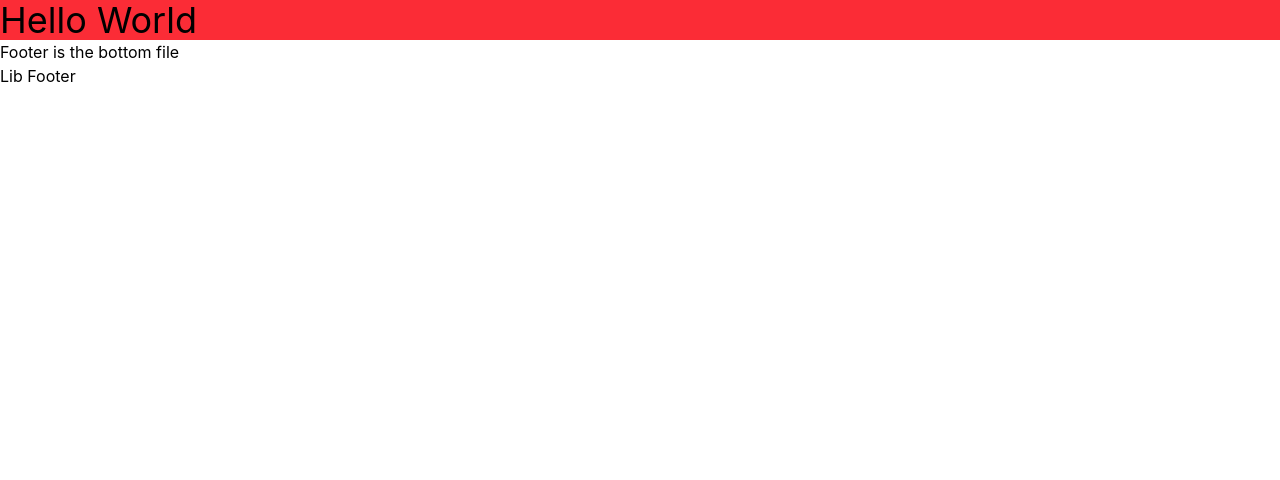
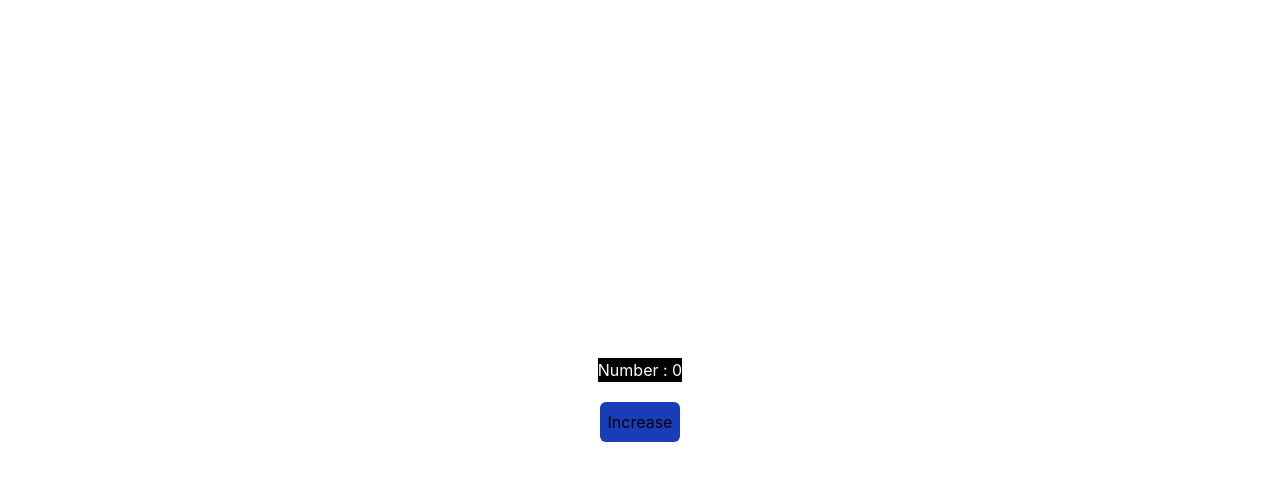
Before and after one commit to Chibuzo21/PrivateClass, a React (Vite) app: page / in a window 1280 px wide. Shown: the top 480 px of the page. Built offline with nearby package versions, Linux system fonts and the light colour scheme.

Commit message:
props and state

```diff
--- a/src/App.jsx
+++ b/src/App.jsx
@@ -1,15 +1,12 @@
 import React from "react";
 import "./App.css";
-import Footer from "./components/footer";
-import { Footer as LibFooter } from "./lib/footer";
-import { SubFooter } from "./components/footer";
+import Parent from "./components/props";
+import State from "./components/state";
 
 export default function App() {
   return (
     <>
-      <div className='bg-red-500 head'>Hello World</div>
-      <Footer />
-      <LibFooter />
+      <State />
     </>
   );
 }
--- /dev/null
+++ b/src/components/props.jsx
@@ -0,0 +1,49 @@
+import React from "react";
+// props allows a parent component to pass information to a child component. it is similar to arguments passed in a function. in props, the child component cannot mutate the data passed. its read only and it depends on the parent child to pass the data.
+
+export default function Parent() {
+  return (
+    <div>
+      <Child Name='Udo' />
+      <Child Name='Amarachi' />
+      <div className='flex justify-between gap-4'>
+        <Card
+          text="CareKonect made booking my doctor's appointment so easy and stress free. I found the perfect specialist in minutes"
+          image='/favicon.svg'
+          Name='Chimaobi'
+          role='Bende Coordinator'
+        />
+        <Card
+          text='Hello world'
+          image='/favicon.svg'
+          Name='John Doe'
+          role='User'
+        />
+        <Card
+          text='Default card text'
+          image='/favicon.svg'
+          Name='Default User'
+          role='Default Role'
+        />
+      </div>
+    </div>
+  );
+}
+
+function Child({ Name }) {
+  return <div>Hello {Name}</div>;
+}
+function Card({ text, image, Name, role }) {
+  return (
+    <section className='bg-blue-500 max-w-[30vw]'>
+      <div className='mb-4'>{text}</div>
+      <div>
+        <img src={image} width='50' alt='' />
+        <div className='flex gap-4'>
+          <p>{Name}</p>
+          <p>{role}</p>
+        </div>
+      </div>
+    </section>
+  );
+}
--- /dev/null
+++ b/src/components/state.jsx
@@ -0,0 +1,20 @@
+import { useState } from "react";
+//state is data that a component needs to remember between renders. state refers to the condition of a component at a specific point and it helps us to keep track of the changes in the component.
+//Rendering is just telling React what your UI should look like at a given time. state works in hand with events to help us keep track of the changes in the component.
+export default function State() {
+  const [count, setCount] = useState(0);
+  const [color, setColor] = useState("bg-black");
+  //   the first variable {count} keeps track of the current state value, while the second variable - setCount is a function that allows us to update the state value.
+  const handleCount = () => {
+    setCount(count + 1);
+    setColor("bg-blue-800");
+  };
+  return (
+    <div className='flex flex-col items-center justify-center min-h-screen'>
+      <h1 className={`${color} text-white`}>Number : {count}</h1>
+      <button onClick={handleCount} className='mt-5 bg-blue-800 p-2 rounded-md'>
+        Increase
+      </button>
+    </div>
+  );
+}
```
